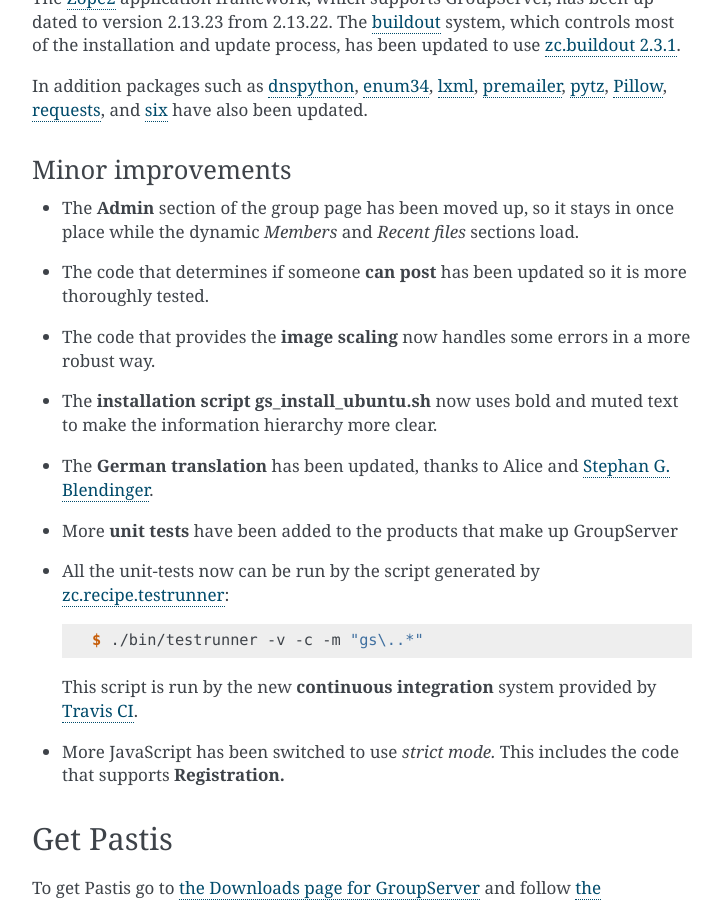
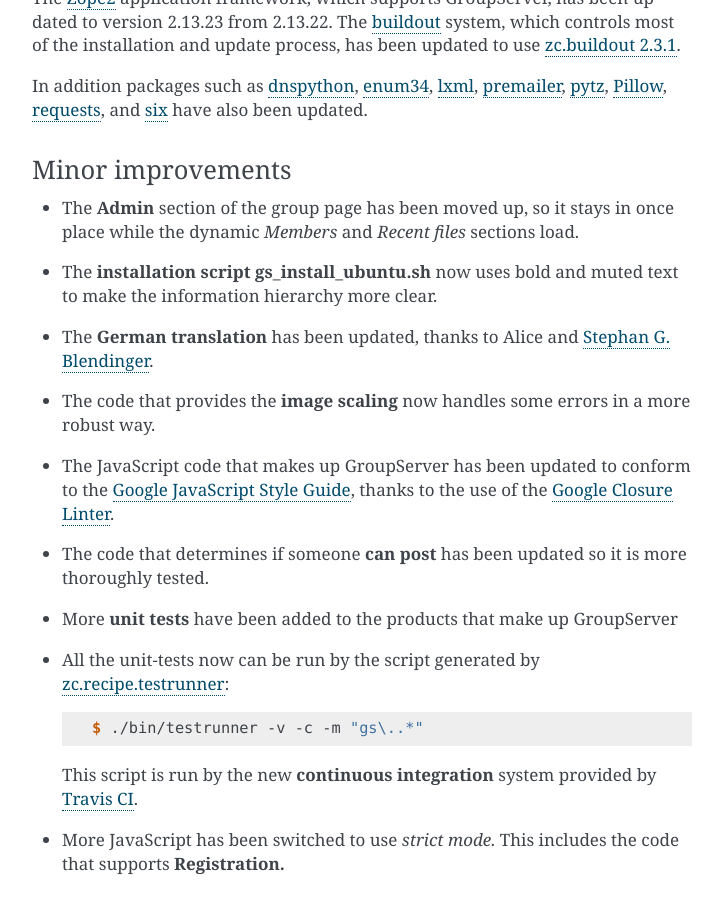
Before and after one commit to groupserver/buildout, a Sphinx documentation site: the page built from docs/release-notes-16mm.rst, in a window 1280 px wide and 900 px high, scrolled down 1178 px. Shown: the whole window, without its empty margins (388-1111 px from the left). Built offline with Sphinx 7.4.7, drawn with Linux system fonts in a browser that asks for light colours.

Commit message:
Following the upstream updates to the JavaScript code.

```diff
--- a/buildout.cfg
+++ b/buildout.cfg
@@ -46,7 +46,6 @@
        gs.content.form.api.json
        gs.content.form.base
        gs.content.js.bootstrap
-       gs.content.js.condense
        gs.content.js.disclosure
        gs.content.js.jquery.base
        gs.content.js.jquery.ui
--- a/docs/release-notes-16mm.rst
+++ b/docs/release-notes-16mm.rst
@@ -100,6 +100,7 @@
    single: Continuous integration
    pair: Email; Can post
    pair: Internationalisation; German
+   pair: JavaScript; Style guide
 
 Minor improvements
 ==================
@@ -108,18 +109,22 @@
   it stays in once place while the dynamic *Members* and *Recent
   files* sections load.
 
-* The code that determines if someone **can post** has been
-  updated so it is more thoroughly tested.
-
-* The code that provides the **image scaling** now handles some
-  errors in a more robust way.
-
 * The **installation script** :program:`gs_install_ubuntu.sh` now
   uses bold and muted text to make the information hierarchy more
   clear.
 
 * The **German translation** has been updated, thanks to Alice
   and `Stephan G. Blendinger`_.
+
+* The code that provides the **image scaling** now handles some
+  errors in a more robust way.
+
+* The JavaScript code that makes up GroupServer has been updated
+  to conform to the `Google JavaScript Style Guide`_, thanks to
+  the use of the `Google Closure Linter`_.
+
+* The code that determines if someone **can post** has been
+  updated so it is more thoroughly tested.
 
 * More **unit tests** have been added to the products that make
   up GroupServer
@@ -135,11 +140,17 @@
 * More JavaScript has been switched to use *strict mode.* This
   includes the code that supports **Registration.**
 
+.. _Stephan G. Blendinger:
+   https://www.transifex.com/user/profile/stephanblendinger/
+
+.. _Google JavaScript Style Guide:
+   https://google.github.io/styleguide/javascriptguide.xml
+
+.. _Google Closure Linter:
+   https://developers.google.com/closure/utilities/
+
 .. _zc.recipe.testrunner:
    https://pypi.python.org/pypi/zc.recipe.testrunner/
-
-.. _Stephan G. Blendinger:
-   https://www.transifex.com/user/profile/stephanblendinger/
 
 .. _Travis CI: https://travis-ci.org/groupserver/
 
@@ -199,4 +210,4 @@
 ..  LocalWords:  refactored iopen JPEG redmine jQuery jquery async Rakı Bushey
 ..  LocalWords:  Randow Organization sectnum Slivovica DMARC CSS Calvados AIRA
 ..  LocalWords:  SMTP smtp mbox CSV Transifex cfg mkdir groupserver Vimeo WAI
-..  LocalWords:  buildout Limoncello iframe Pastis
+..  LocalWords:  buildout Limoncello iframe Pastis Linter
```
Also changed, not shown: other parts of docs/release-notes-16mm.rst (+1 -1 lines), versions.cfg (+7 -9 lines).
